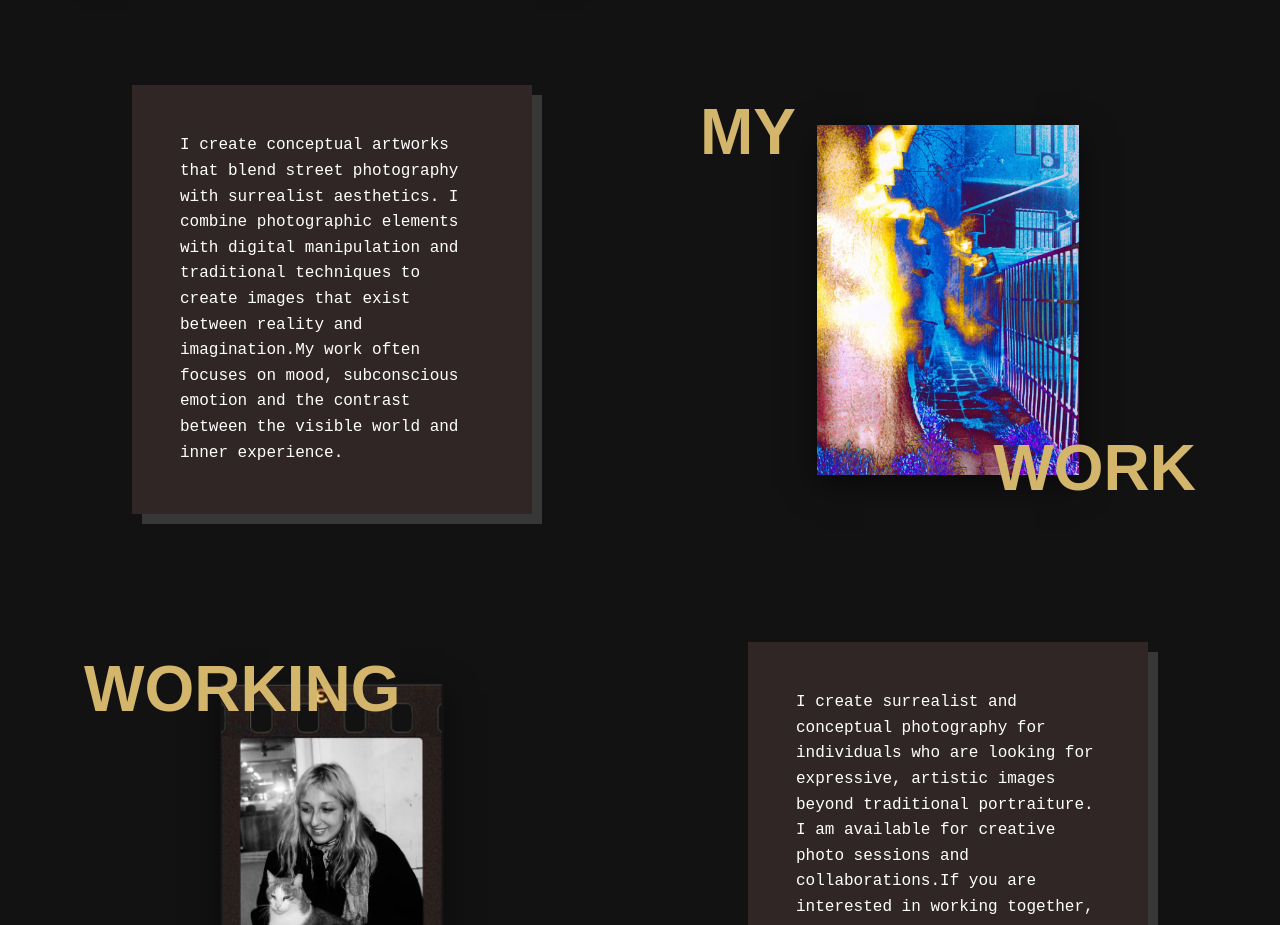
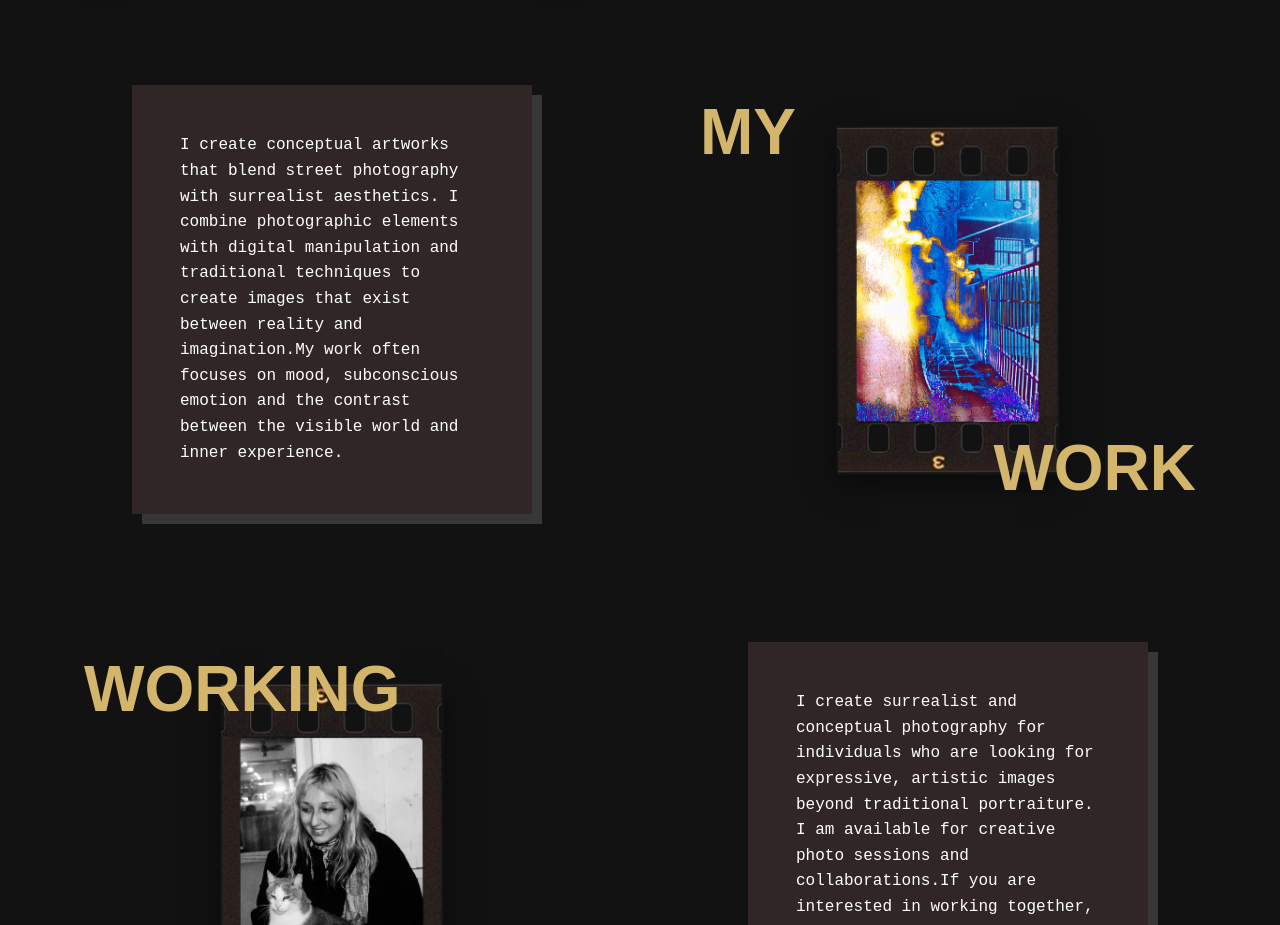
Before and after one commit to krisss96/nara-kupenova-photography, a React (Vite) app: page / in a window 1280 px wide. Shown: the part 1260-2185 px from the top of the page. Built offline with nearby package versions, Linux system fonts and the light colour scheme; no server answers; a web font is replaced by a local one.

Commit message:
minor design changes

```diff
--- a/src/components/AboutPage.jsx
+++ b/src/components/AboutPage.jsx
@@ -13,7 +13,7 @@ const textContent = [
         text: "I create conceptual artworks that blend street photography with surrealist aesthetics. I combine photographic elements with digital manipulation and traditional techniques to create images that exist between reality and imagination.My work often focuses on mood, subconscious emotion and the contrast between the visible world and inner experience.",
         imgLabelTop: "MY",
         imgLabelBottom: "WORK",
-        imgSrc: "./assets/47e045d402f8e41561384a8cf0cdca9a.jpg"
+        imgSrc: "./assets/Group4.png"
     },
     {
         id: 3,
```
Also changed, not shown: public/assets/Group4.png (added).
